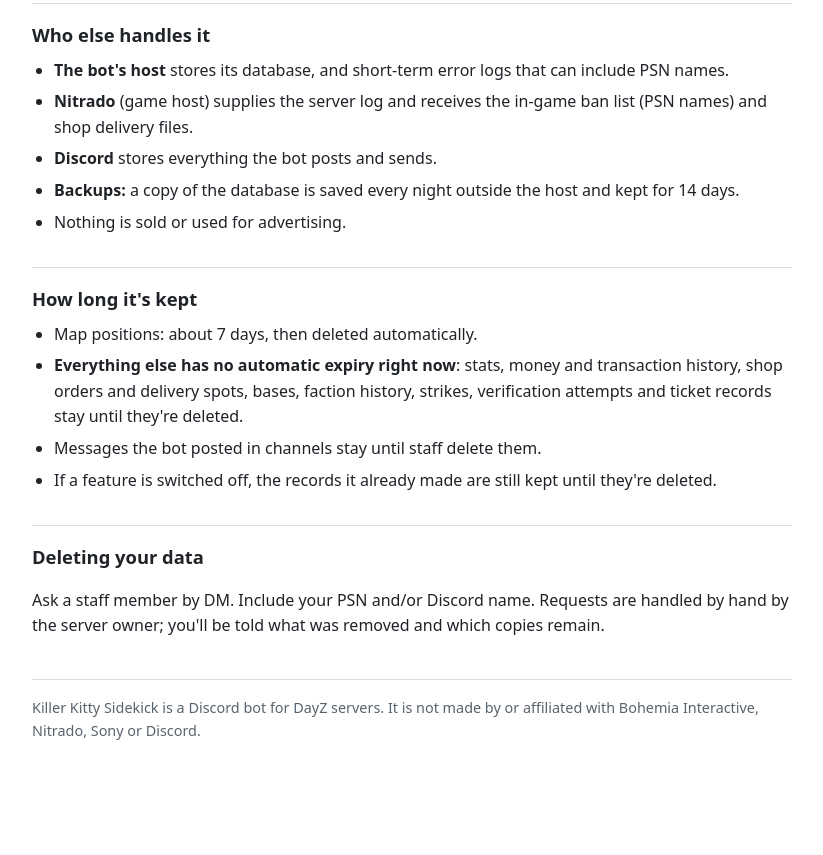
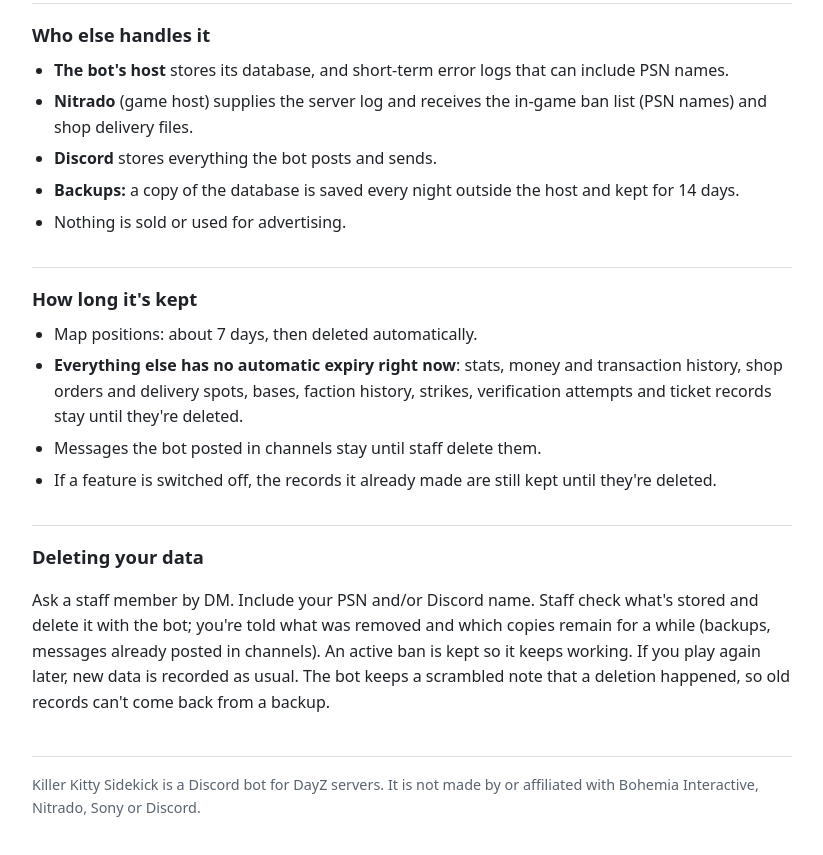
Before and after one commit to redrocktee-bot/killer-kitty-privacy, a plain HTML site: page index.html in a window 1280 px wide. Shown: the part 1888-2743 px from the top of the page, without its empty margins (228-1051 px from the left). Before the commit the page ends 2694 px from the top, so only its background shows below. Drawn offline with Linux system fonts and the light colour scheme.

Commit message:
Privacy page: data deletion is done with the bot's deletion tool

```diff
--- a/index.html
+++ b/index.html
@@ -92,7 +92,7 @@ for anyone who plays on the server without using our Discord.</p>
 <section>
 <h2>Deleting your data</h2>
 <!-- ✏️ PRIVACY EMAIL: replace BOTH "PRIVACY_EMAIL_HERE" in the line below with the privacy email address, then commit. -->
-<p>Ask a staff member by DM. Include your PSN and/or Discord name. Requests are handled by hand by the server owner; you'll be told what was removed and which copies remain.</p>
+<p>Ask a staff member by DM. Include your PSN and/or Discord name. Staff check what's stored and delete it with the bot; you're told what was removed and which copies remain for a while (backups, messages already posted in channels). An active ban is kept so it keeps working. If you play again later, new data is recorded as usual. The bot keeps a scrambled note that a deletion happened, so old records can't come back from a backup.</p>
 </section>
 <footer>Killer Kitty Sidekick is a Discord bot for DayZ servers. It is not made by or affiliated with Bohemia
 Interactive, Nitrado, Sony or Discord.</footer>
```
